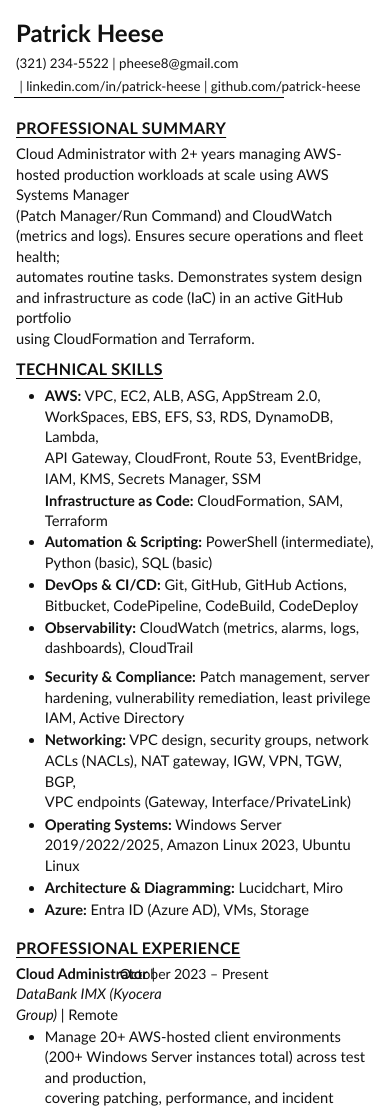
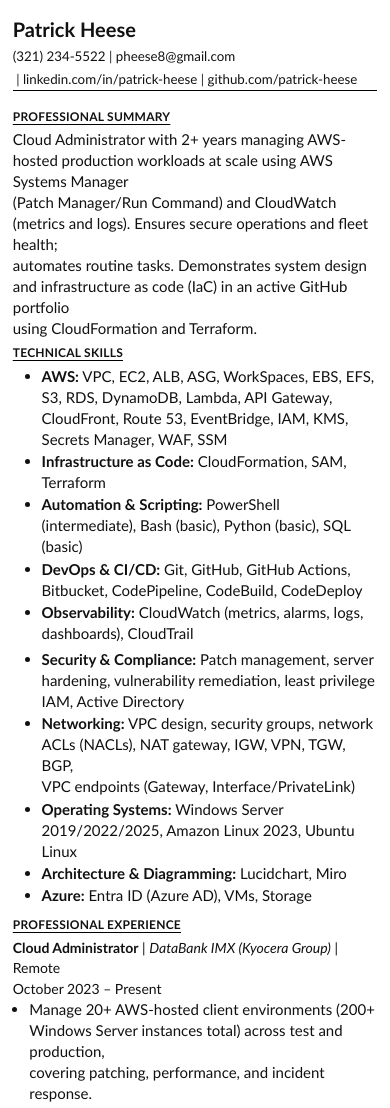
Before and after one commit to patrick-heese/aws-cloud-resume-challenge, a plain HTML site: page frontend/index.html in a window 390 px wide. Shown: the top 1108 px of the page. Drawn offline with Linux system fonts and the light colour scheme; no server answers.

Commit message:
Update GitHub Actions, update frontend files and IaC, and update README.md

```diff
--- a/frontend/index.html
+++ b/frontend/index.html
@@ -2,7 +2,7 @@
 <html lang="en">
 <head>
   <meta charset="utf-8"/>
-  <meta name="viewport" content="width=device-width, initial-scale=1"/>
+  <meta name="viewport" content="width=device-width, initial-scale=1, viewport-fit=cover"/>
   <title>Patrick Heese - Resume</title>
   <meta name="description" content="Resume for Patrick Heese."/>
   <link rel="stylesheet" href="styles.css"/>
@@ -33,12 +33,12 @@
       <h2 id="skills">Technical Skills</h2>
       <div class="twocol">
         <ul>
-          <li><strong>AWS:</strong> VPC, EC2, ALB, ASG, AppStream 2.0,
-			  <br class="force-break">WorkSpaces, EBS, EFS, S3, RDS, DynamoDB, Lambda,
-			  <br class="force-break">API Gateway, CloudFront, Route 53, EventBridge,
-			  <br class="force-break">IAM, KMS, Secrets Manager, SSM</li
+          <li><strong>AWS:</strong> VPC, EC2, ALB, ASG, WorkSpaces, EBS, EFS,
+			  <br class="force-break">S3, RDS, DynamoDB, Lambda, API Gateway,
+			  <br class="force-break">CloudFront, Route 53, EventBridge, IAM, KMS,
+			  <br class="force-break">Secrets Manager, WAF, SSM</li>
           <li><strong>Infrastructure as Code:</strong> CloudFormation, SAM, Terraform</li>
-          <li><strong>Automation &amp; Scripting:</strong> PowerShell (intermediate), Python (basic), SQL (basic)</li>
+          <li><strong>Automation &amp; Scripting:</strong> PowerShell (intermediate), Bash (basic), Python (basic), SQL (basic)</li>
           <li><strong>DevOps &amp; CI/CD:</strong> Git, GitHub, GitHub Actions, Bitbucket, CodePipeline, CodeBuild, CodeDeploy</li>
           <li><strong>Observability:</strong> CloudWatch (metrics, alarms, logs, dashboards), CloudTrail</li>
         </ul>
--- a/frontend/styles.css
+++ b/frontend/styles.css
@@ -131,6 +131,68 @@ button{padding:.35rem .6rem; border:1px solid #ccc; border-radius:.4rem; backgro
   .twocol > ul:last-child{ padding-left: var(--hang); }
 }
 
+/* Mobile (phones & small tablets) */
+@media screen and (max-width: 820px){
+  /* Readable base size on phones */
+  html, body { font-size: 16px; }
+
+  /* Tighter outer padding so content fits comfortably */
+  header, main, footer { padding-left: .85rem; padding-right: .85rem; }
+
+  /* Two columns -> single column */
+  .twocol{
+    display: grid;
+    grid-template-columns: 1fr;
+    column-gap: 0;
+  }
+  .twocol > ul:first-child,
+  .twocol > ul:last-child{
+    padding-left: var(--hang);   /* keep bullets aligned */
+  }
+
+  /* Role header: stack the date under the title to avoid overflow */
+  .role h3{ padding-right: 0; }
+  .role .when{
+    position: static;
+    display: block;
+    margin-top: .1rem;
+    text-align: left;
+    white-space: normal;
+  }
+
+  /* Contact row: allow natural wrap and exact separators */
+  .contact{ gap: .3rem 0; white-space: normal; }
+  .contact li + li::before{
+    content: "\00a0|\00a0"; /* one NBSP on each side of | */
+    margin: 0;
+  }
+
+  /* Bullet and paragraph spacing a hair tighter on narrow screens */
+  main ul{ margin: .06rem 0 .22rem 0; }
+  main li{ margin: 0 0 .08rem; }
+  p{ margin: .06rem 0 .22rem; }
+  .section{ margin-top: .46rem; }
+  h2{ margin-bottom: .22rem; }
+
+  /* Header underline reaches the content edge on mobile too */
+  header{ padding-left: .85rem; padding-right: .85rem; position: relative; }
+  header::after{
+    left: .85rem;              /* matches header padding-left */
+    right: .85rem;             /* keeps the rule centered */
+  }
+}
+
+/* Ultra-narrow phones */
+@media screen and (max-width: 480px){
+  html, body { font-size: 15px; }      /* slight step down to prevent wraps */
+  .section{ margin-top: .42rem; }
+  h1{ font-size: 20px; }
+  h2{ font-size: 12px; }
+  h3{ font-size: 14px; }
+  /* Slightly reduce left indent so bullets don't feel cramped */
+  main ul{ padding-left: 1.1rem; }
+}
+
 /* Print settings */
 @media print{
   @page{ size: 8.5in 11in; margin: 0.5in; }
```
Also changed, not shown: 5 other files.
